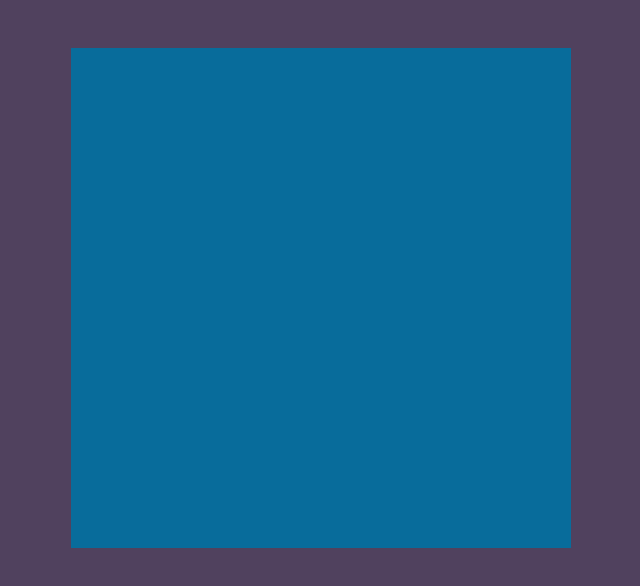
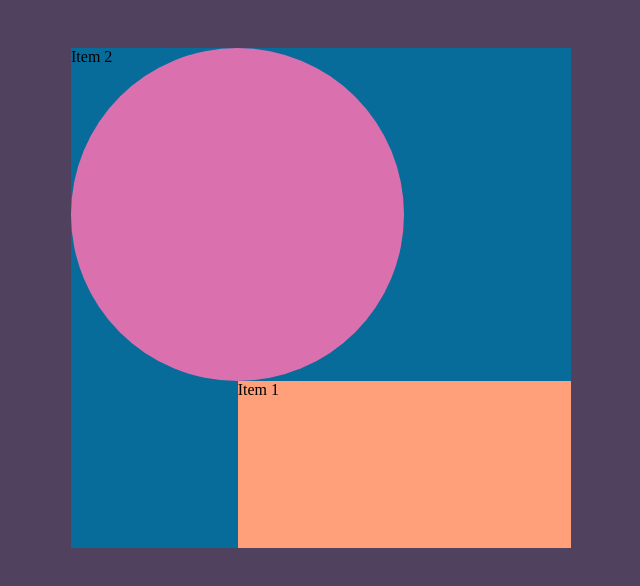
Before and after one commit to lualuna13/CSS-Grit, a plain HTML site: page index.html in a window 1280 px wide. Shown: the whole page, without its empty margins (319-959 px from the left). Drawn offline with Linux system fonts and the light colour scheme.

Commit message:
Distribucion de elementos grid column y row

```diff
--- a/index.html
+++ b/index.html
@@ -8,11 +8,8 @@
 <body>
     <div class="container">
         <!-- .item*5{Item $} -->
-        <!-- <div class="item">Item 1</div>
-        <div class="item">Item 2</div>
-        <div class="item">Item 3</div>
-        <div class="item">Item 4</div>
-        <div class="item">Item 5</div> -->
+        <div class="item item1">Item 1</div>
+        <div class="item item2">Item 2</div>
     </div>
 </body>
 </html>
--- a/style.css
+++ b/style.css
@@ -12,8 +12,8 @@ body {
 /* Container tenga una grilla 5 columnas * 5 filas del mismo ancho y alto */
 .container {
     display: grid;
-    grid-template-columns: repeat(5, 1fr);
-    grid-template-rows: repeat(3, 1fr 2fr);
+    grid-template-columns: repeat(3, 1fr);
+    grid-template-rows: repeat(3, 1fr);
     width: 500px;
     height: 500px;
     margin: 0 auto; /* Esto centra el elemento cuando tiene ancho definido */
@@ -23,3 +23,16 @@ body {
 .item {
     background-color: rgb(218, 113, 174);
 }
+
+
+.item1 {
+    grid-column: 2 / 4;
+    grid-row: 3 / 4;
+    background-color: lightsalmon;
+}
+
+.item2 {
+    grid-column: 1 / 3;
+    grid-row: 1 / 3;
+    border-radius: 50%;
+}
```
